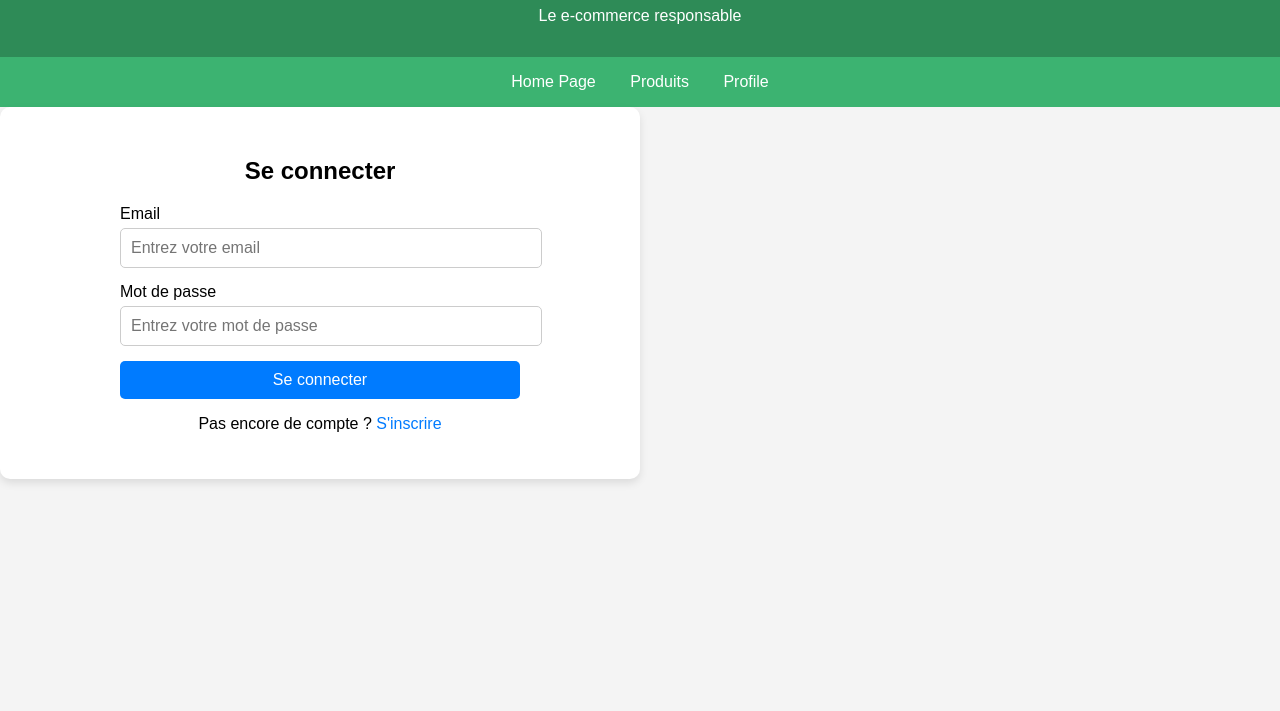
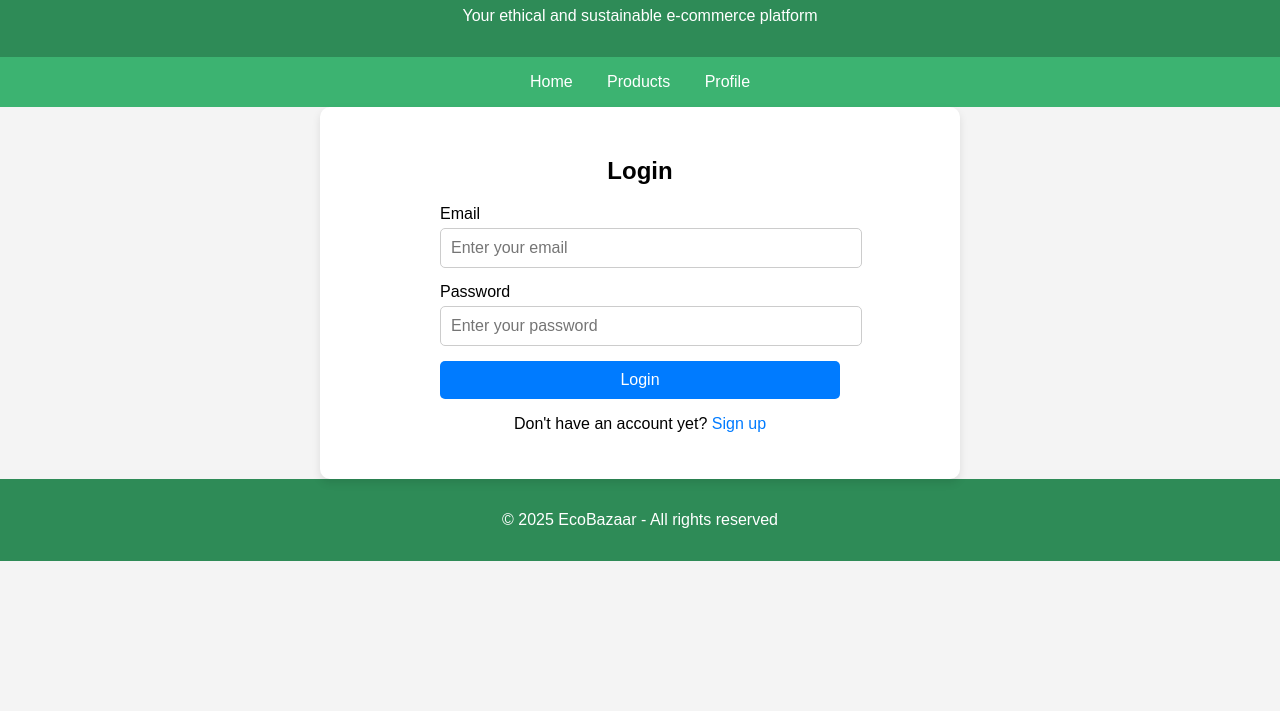
Before and after one commit to hwasuna/Green-IT-Project, a plain HTML site: page Front-End/profile.html in a window 1280 px wide. Shown: the part 89-800 px from the top of the page. Drawn offline with Linux system fonts and the light colour scheme.

Commit message:
Update profile.html

```diff
--- a/Front-End/profile.html
+++ b/Front-End/profile.html
@@ -6,56 +6,63 @@
     <link rel="stylesheet" href="style.css">
     <title>Profile</title>
     <link rel="icon" href="/assets/logo eco green it.png" type="image/png" />
+    <script src="script.js"></script>
 </head>
 <body>
     <header>
-
-            <h1>ÉcoCommerce</h1>
-            <p>Le e-commerce responsable</p>
+        <h1>EcoBazaar</h1>
+        <p>Your ethical and sustainable e-commerce platform</p>
     </header>
     <nav>
-            <a href="index.html">Home Page</a>
-            <a href="catalogue.html">Produits</a>
+        <a href="index.html">Home</a>
+        <a href="catalogue.html">Products</a>
         <a href="profile.html">Profile</a>
     </nav>
 
+    <div class="container-centered">
         <div class="auth-container">
-            <div class="auth-box">
-                <h2>Se connecter</h2>
+            <!-- Login form -->
+            <div class="auth-box" id="loginBox">
+                <h2>Login</h2>
                 <form id="loginForm">
                     <div class="input-group">
                         <label for="loginEmail">Email</label>
-                        <input type="email" id="loginEmail" placeholder="Entrez votre email" required>
+                        <input type="email" id="loginEmail" placeholder="Enter your email" required>
                     </div>
                     <div class="input-group">
-                        <label for="loginPassword">Mot de passe</label>
-                        <input type="password" id="loginPassword" placeholder="Entrez votre mot de passe" required>
+                        <label for="loginPassword">Password</label>
+                        <input type="password" id="loginPassword" placeholder="Enter your password" required>
                     </div>
-                    <button type="submit" class="btn">Se connecter</button>
-                    <p>Pas encore de compte ? <a href="javascript:void(0)" onclick="toggleForm('signup')">S'inscrire</a></p>
+                    <button type="submit" class="btn">Login</button>
+                    <p>Don't have an account yet? <a href="javascript:void(0)" onclick="toggleForm('signup')">Sign up</a></p>
                 </form>
             </div>
 
+            <!-- Signup form -->
             <div class="auth-box" id="signupBox" style="display: none;">
-                <h2>S'inscrire</h2>
+                <h2>Sign Up</h2>
                 <form id="signupForm">
                     <div class="input-group">
                         <label for="signupEmail">Email</label>
-                        <input type="email" id="signupEmail" placeholder="Entrez votre email" required>
+                        <input type="email" id="signupEmail" placeholder="Enter your email" required>
                     </div>
                     <div class="input-group">
-                        <label for="signupUsername">Nom d'utilisateur</label>
-                        <input type="text" id="signupUsername" placeholder="Choisissez un nom d'utilisateur" required>
+                        <label for="signupUsername">Username</label>
+                        <input type="text" id="signupUsername" placeholder="Choose a username" required>
                     </div>
                     <div class="input-group">
-                        <label for="signupPassword">Mot de passe</label>
-                        <input type="password" id="signupPassword" placeholder="Choisissez un mot de passe" required>
+                        <label for="signupPassword">Password</label>
+                        <input type="password" id="signupPassword" placeholder="Choose a password" required>
                     </div>
-                    <button type="submit" class="btn">S'inscrire</button>
-                    <p>Déjà un compte ? <a href="javascript:void(0)" onclick="toggleForm('login')">Se connecter</a></p>
+                    <button type="submit" class="btn">Sign Up</button>
+                    <p>Already have an account? <a href="javascript:void(0)" onclick="toggleForm('login')">Log in</a></p>
                 </form>
             </div>
         </div>
+    </div>
 
+    <footer>
+        <p>&copy; 2025 EcoBazaar - All rights reserved</p>
+    </footer>
 </body>
 </html>
```
Lines whose indentation alone changed are shown as unchanged.
